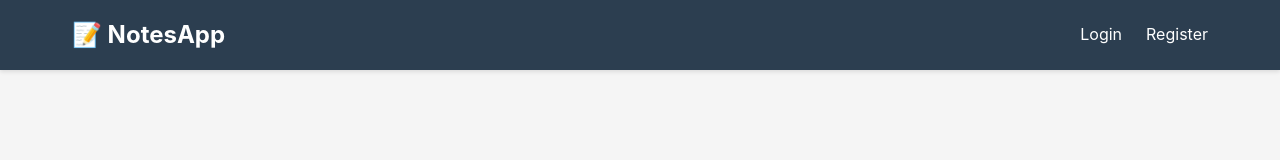
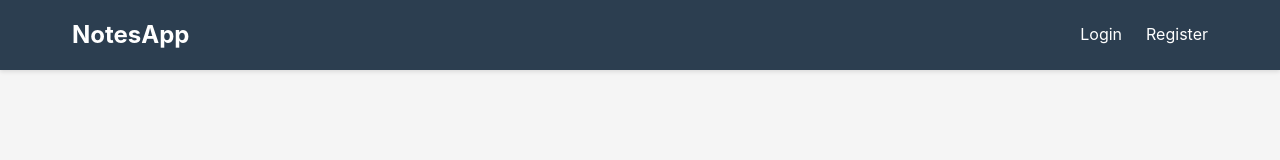
Before and after one commit to sammy200-ui/NotesApp, a React app in the folder frontend/: page / in a window 1280 px wide. Shown: the top 160 px of the page. Built offline with nearby package versions, Linux system fonts and the light colour scheme; the HTML template or start-up script is replaced by a standard one.

Commit message:
changes in navbar

```diff
--- a/frontend/src/components/Navbar.jsx
+++ b/frontend/src/components/Navbar.jsx
@@ -16,7 +16,7 @@ const Navbar = () => {
     <nav className="navbar">
       <div className="navbar-container">
         <Link to="/" className="navbar-logo">
-          📝 NotesApp
+           NotesApp
         </Link>
 
         <div className="navbar-menu">
```
